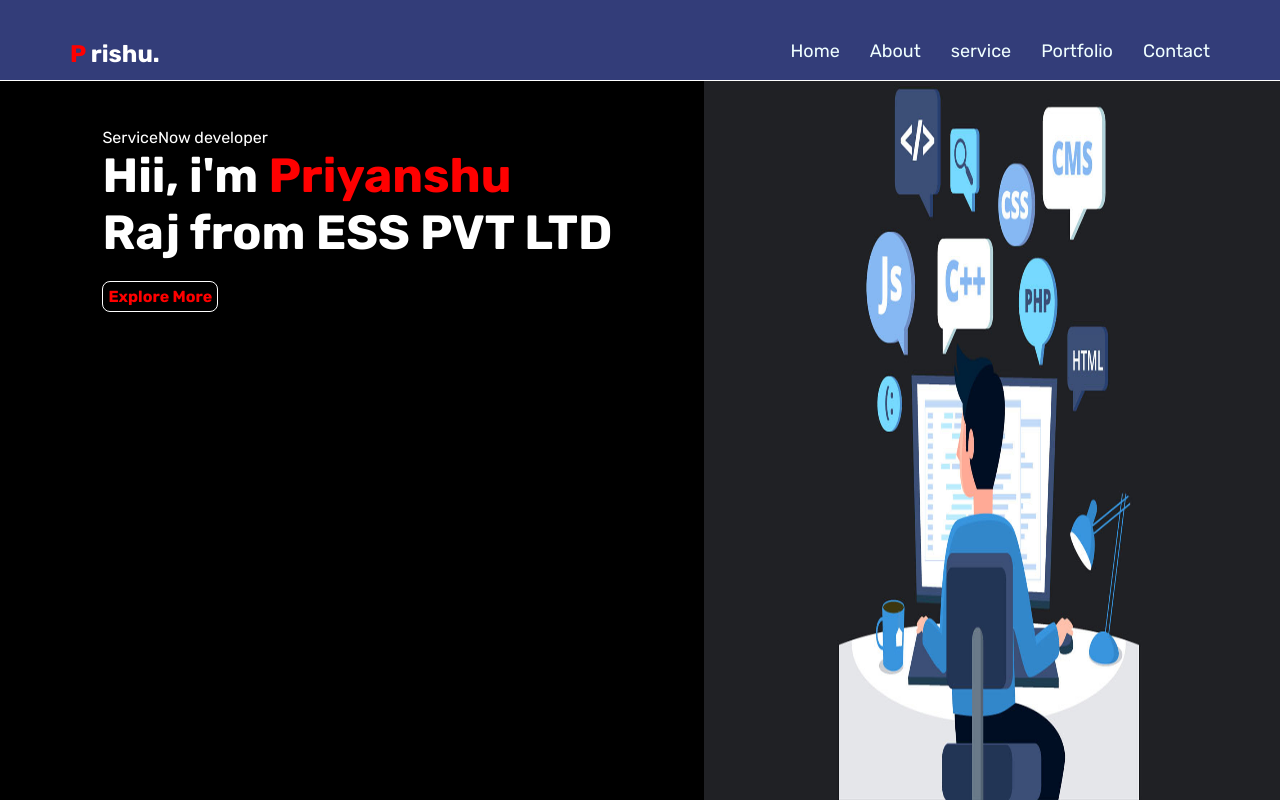
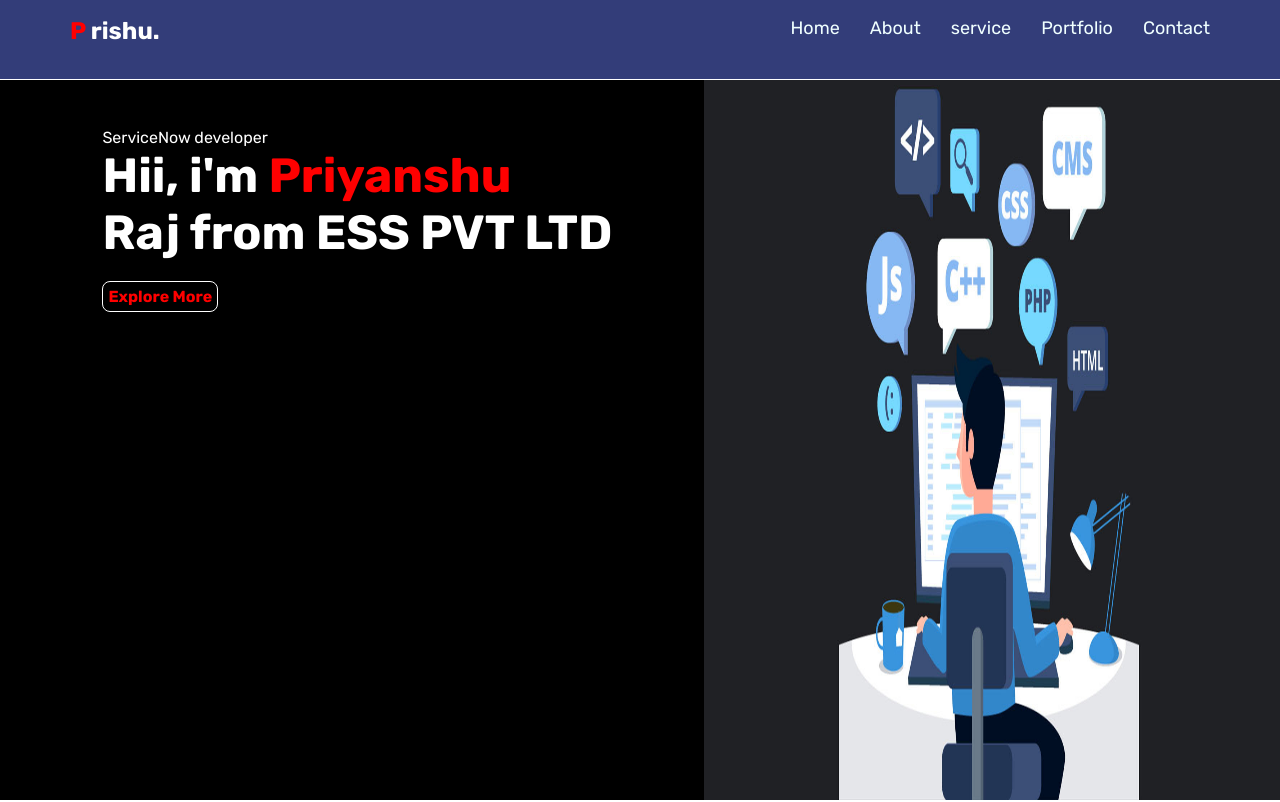
Before and after one commit to imraj3838/my-Portfolio, a plain HTML site: page index.html in a window 1280 px wide. Shown: the top 802 px of the page. Drawn offline with Linux system fonts and the light colour scheme; grey boxes are pictures that could not be loaded.

Commit message:
sixth commit

```diff
--- a/style.css
+++ b/style.css
@@ -15,7 +15,7 @@
     height: 10vh;
     width: 100%;
     display: flex;
-    padding: 40px 70px;
+    padding: 17px 70px;
     justify-content: space-between;
 }
 #navmain{
```
